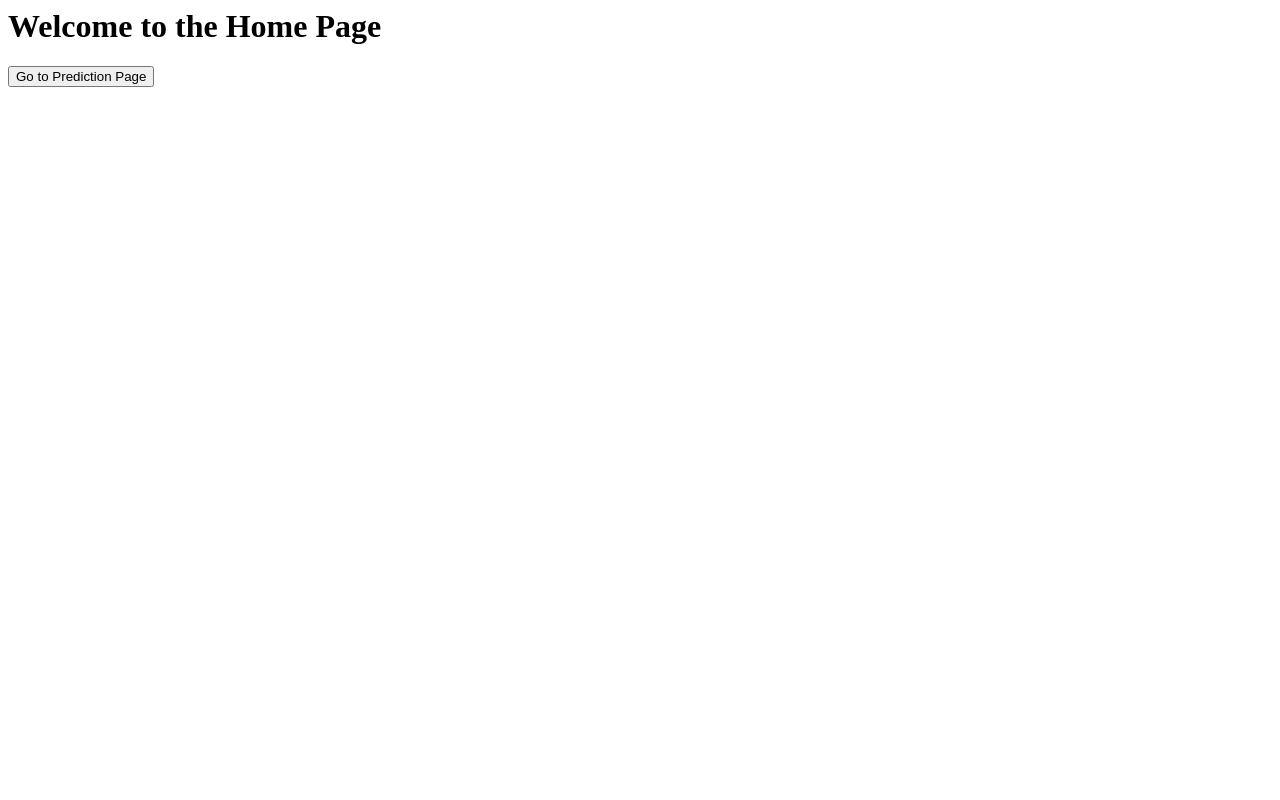
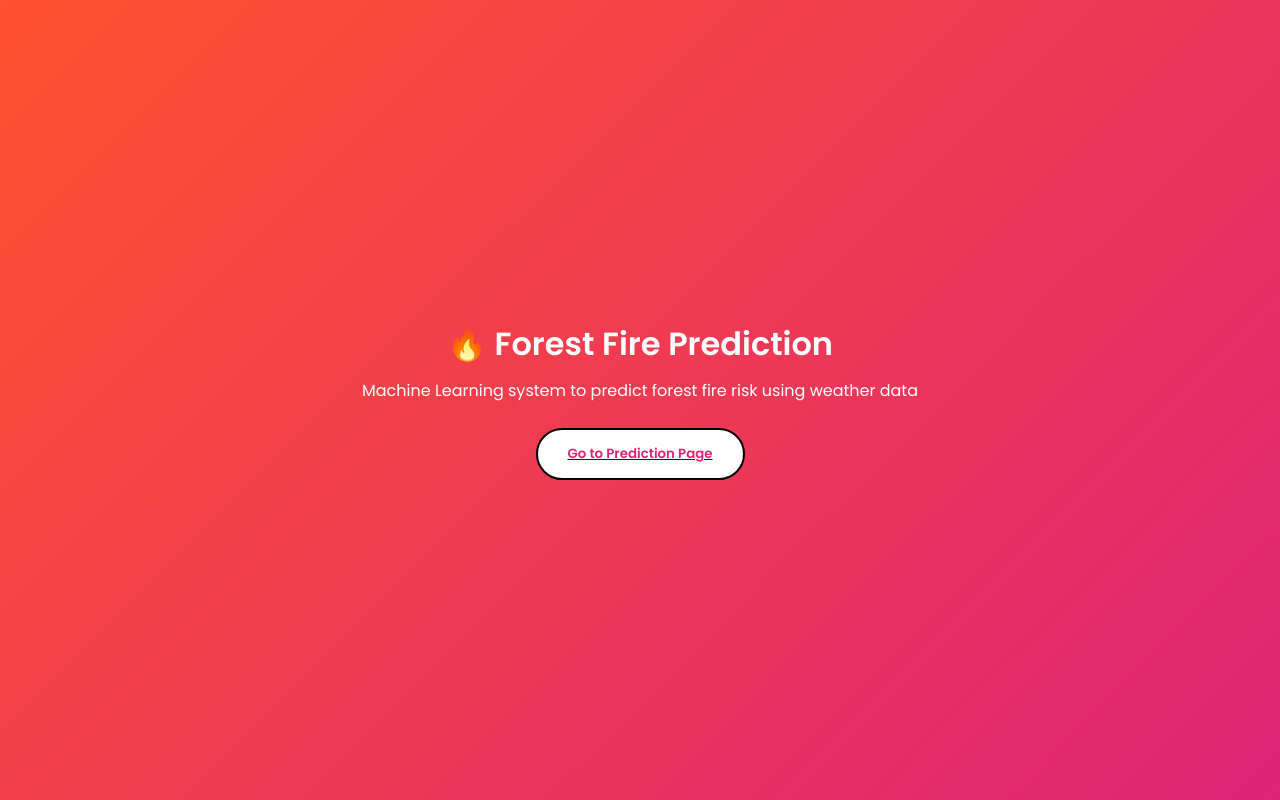
Before and after one commit to arnav7850/Fire_Weather_Index_Prediction, a Flask app: page / in a window 1280 px wide. Run offline with Flask 3, Linux system fonts and the light colour scheme; parts of the project's set-up code (start-up, migrations or seed data) failed here and were passed over.

Commit message:
added new css file for home page

```diff
--- /dev/null
+++ b/static/home.css
@@ -0,0 +1,54 @@
+*{
+margin:0;
+padding:0;
+box-sizing:border-box;
+font-family:"Poppins",sans-serif;
+}
+
+body{
+height:100vh;
+display:flex;
+justify-content:center;
+align-items:center;
+background: linear-gradient(135deg,#ff512f,#dd2476);
+color:white;
+text-align:center;
+}
+
+/* container */
+.container{
+display:flex;
+flex-direction:column;
+align-items:center;   /* centers everything horizontally */
+justify-content:center;
+}
+
+/* subtitle */
+.subtitle{
+margin-top:10px;
+margin-bottom:25px;
+}
+
+/* center the link */
+.container a{
+display:flex;
+justify-content:center;
+}
+
+/* button */
+.btn{
+padding:14px 30px;
+border-radius:30px;
+border:2px solid black;
+background:white;
+color:#dd2476;
+font-weight:600;
+cursor:pointer;
+transition:0.3s;
+}
+
+/* hover */
+.btn:hover{
+transform:scale(1.05);
+background:#f1f1f1;
+}
--- a/templates/home.html
+++ b/templates/home.html
@@ -1,6 +1,29 @@
+<!DOCTYPE html>
+<html>
+<head>
+<title>Home</title>
 
-<h1>Welcome to the Home Page</h1>
+<link rel="stylesheet" href="{{ url_for('static', filename='home.css') }}">
+
+<link href="https://fonts.googleapis.com/css2?family=Poppins:wght@300;400;600&display=swap" rel="stylesheet">
+
+</head>
+
+<body>
+
+<div class="container">
+
+<h1>🔥 Forest Fire Prediction</h1>
+
+<p class="subtitle">
+Machine Learning system to predict forest fire risk using weather data
+</p>
 
 <a href="{{ url_for('predict_datapoint') }}">
-    <button>Go to Prediction Page</button>
+<button class="btn">Go to Prediction Page</button>
 </a>
+
+</div>
+
+</body>
+</html>
```
Also changed, not shown: 1 other file.
